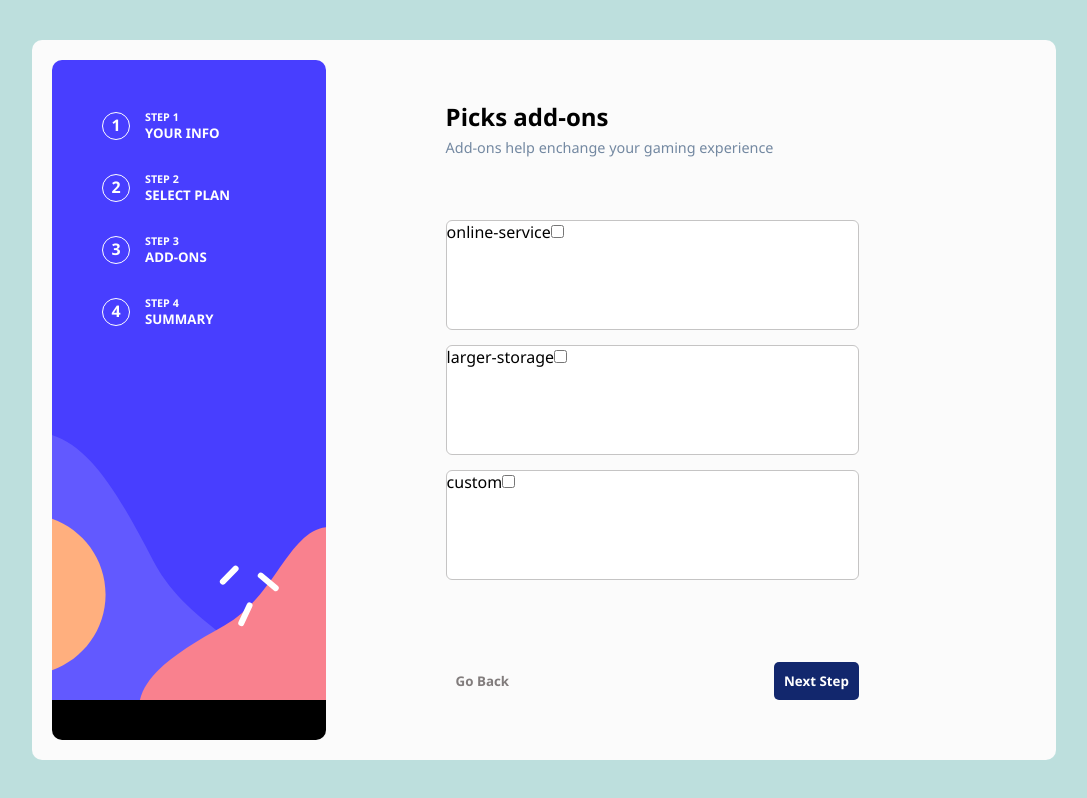
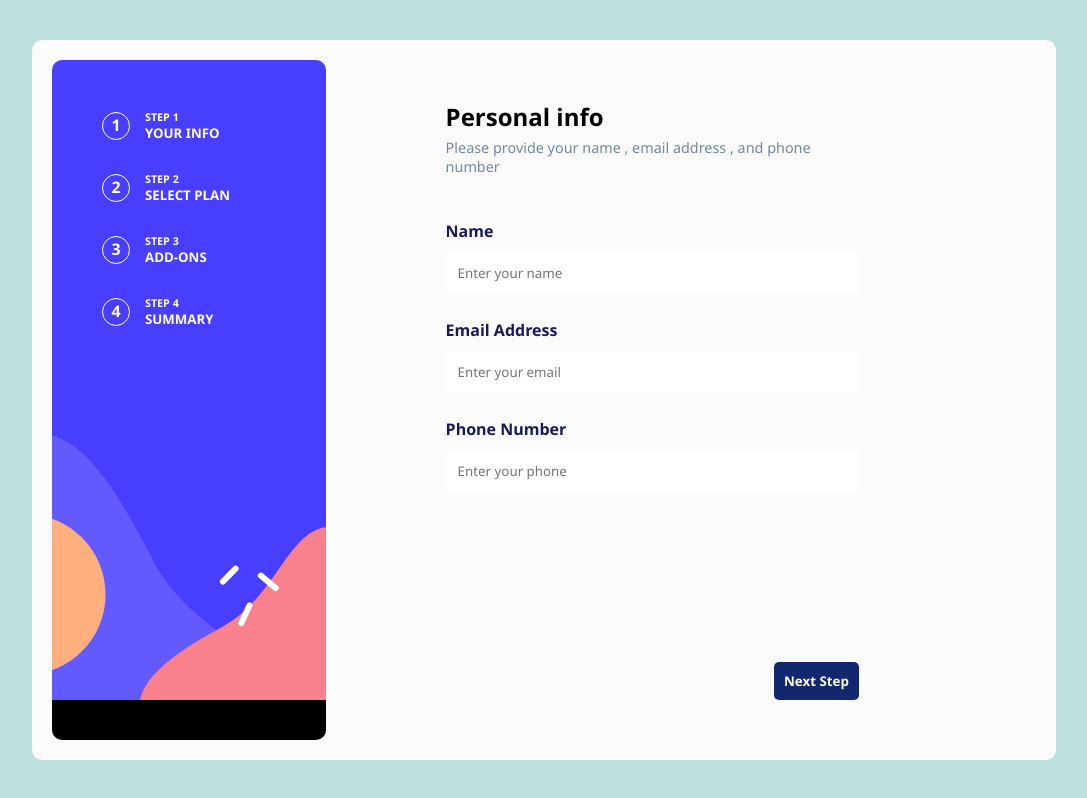
Before and after one commit to adias311/React-Multi-Step-Form, a React (Vite) app: page / in a window 1280 px wide. Shown: the whole page, without its empty margins (96-1183 px from the left). Built offline with nearby package versions, Linux system fonts and the light colour scheme.

Commit message:
step form

```diff
--- a/src/App.jsx
+++ b/src/App.jsx
@@ -1,36 +1,61 @@
-import React, { Suspense } from 'react';
+import React, { useState, useEffect } from 'react';
 import './App.css';
 import FormStep from './component/formStep/index';
-const FormPersonal = React.lazy(() => import('./component/formPersonal/index'));
-const FormPlan = React.lazy(() => import('./component/formPlan/index'));
-const FormAddOns = React.lazy(() => import('./component/formAddOns/index'));
+import FormPersonal from './component/formPersonal/index';
+import FormPlan from './component/formPlan/index';
+import FormAddOns from './component/formAddOns/index';
+import FormSummary from './component/formSummary/index';
 
 function App() {
+  const [currentStep, setCurrentStep] = useState(1);
+
+  useEffect(() => {
+    // Ketika komponen pertama kali dimuat, cek apakah ada state yang tersimpan di localStorage
+    const savedStep = localStorage.getItem('currentStep');
+    if (savedStep) {
+      setCurrentStep(Number(savedStep));
+    }
+  }, []);
+
+  const next = () => {
+    if (currentStep < 4) {
+      setCurrentStep((prev) => prev + 1);
+      localStorage.setItem('currentStep', currentStep + 1); // Simpan langkah ke localStorage
+    }
+  };
+
+  const prev = () => {
+    if (currentStep > 1) {
+      setCurrentStep(currentStep - 1);
+      localStorage.setItem('currentStep', currentStep - 1); // Simpan langkah ke localStorage
+    }
+  };
+
   return (
     <div className="form_container">
-
       <div className="step">
-        <FormStep stepNumber={1} title={`YOUR INFO`}></FormStep>
-        <FormStep stepNumber={2} title={`SELECT PLAN`}></FormStep>
-        <FormStep stepNumber={3} title={`ADD-ONS`}></FormStep>
-        <FormStep stepNumber={4} title={`SUMMARY`}></FormStep>
+        <FormStep stepNumber={1} title={`YOUR INFO`} isActive={currentStep === 1}></FormStep>
+        <FormStep stepNumber={2} title={`SELECT PLAN`} isActive={currentStep === 2}></FormStep>
+        <FormStep stepNumber={3} title={`ADD-ONS`} isActive={currentStep === 3}></FormStep>
+        <FormStep stepNumber={4} title={`SUMMARY`} isActive={currentStep === 4}></FormStep>
       </div>
 
       <div className="form">
         <form action="">
-          {/* <FormPersonal /> */}
-          {/* <FormPlan /> */}
-          <FormAddOns />
+          {currentStep === 1 && <FormPersonal />}
+          {currentStep === 2 && <FormPlan />}
+          {currentStep === 3 && <FormAddOns />}
+          {currentStep === 4 && <FormSummary />}
 
           <section className="form_navigate">
-            <button className='prev'>Go Back</button>
-            <button className='next'>Next Step</button>
+            {currentStep == 1 && <span></span> }
+            {currentStep > 1 && <button className='prev' onClick={() => prev()}>Go Back</button>}
+            {currentStep < 4 && <button className='next' onClick={() => next()}>Next Step</button>}
+            {currentStep == 4 && <button className='next' onClick={() => submitForm()}>Confirm</button>}
           </section>
 
         </form>
       </div>
-
-
     </div>
   );
 }
--- a/src/component/formAddOns/index.css
+++ b/src/component/formAddOns/index.css
@@ -6,8 +6,13 @@
 }
 
 
-.form_body .add-ons :is(.online-service , .larger-storage , .custom) {
+:is(.online-service, .larger-storage, .custom) {
   background-color: rgb(255, 255, 255);
   border-radius: 6px;
   border: 1.5px solid rgb(197, 196, 196);
 }
+
+:is(.online-service, .larger-storage, .custom).active {
+  border: 1.2px solid rgb(26, 52, 139);
+  background-color: rgb(249, 255, 255);
+}
--- a/src/component/formPersonal/index.css
+++ b/src/component/formPersonal/index.css
@@ -1,4 +1,4 @@
-.form form div {
+.form form .form_input {
   margin-bottom: 25px;
   display: flex;
   flex-direction: column;
--- a/src/component/formPersonal/index.jsx
+++ b/src/component/formPersonal/index.jsx
@@ -10,15 +10,15 @@ function FormPersonal() {
       </section>
 
       <section className="form_body">
-        <div>
+        <div className="form_input">
           <label htmlFor="name">Name</label>
           <input type="text" id="name" placeholder='Enter your name' />
         </div>
-        <div>
+        <div className="form_input">
           <label htmlFor="email">Email Address</label>
           <input type="email" id="email" placeholder='Enter your email' />
         </div>
-        <div>
+        <div className="form_input">
           <label htmlFor="phone">Phone Number</label>
           <input type="tel" id="phone" placeholder='Enter your phone' />
         </div>
```
Also changed, not shown: src/component/formSummary/formSummary.jsx (deleted).
